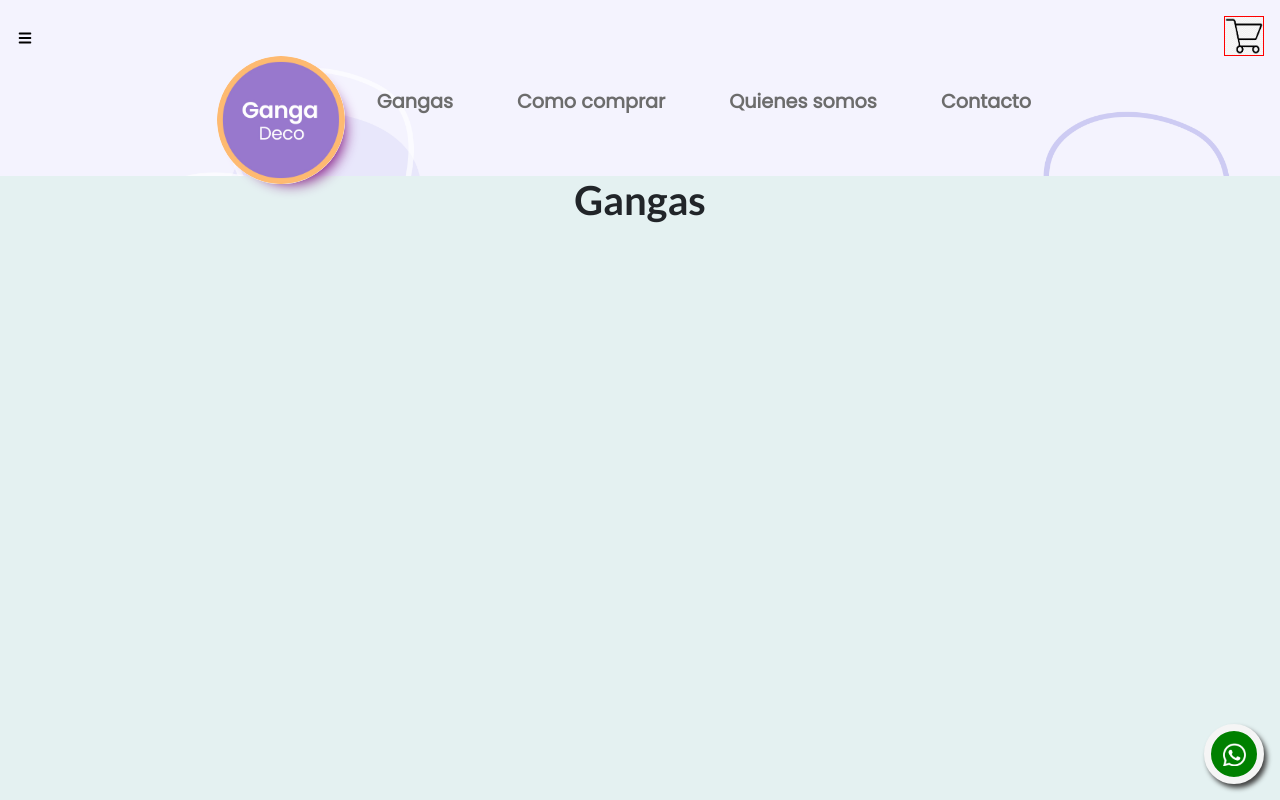
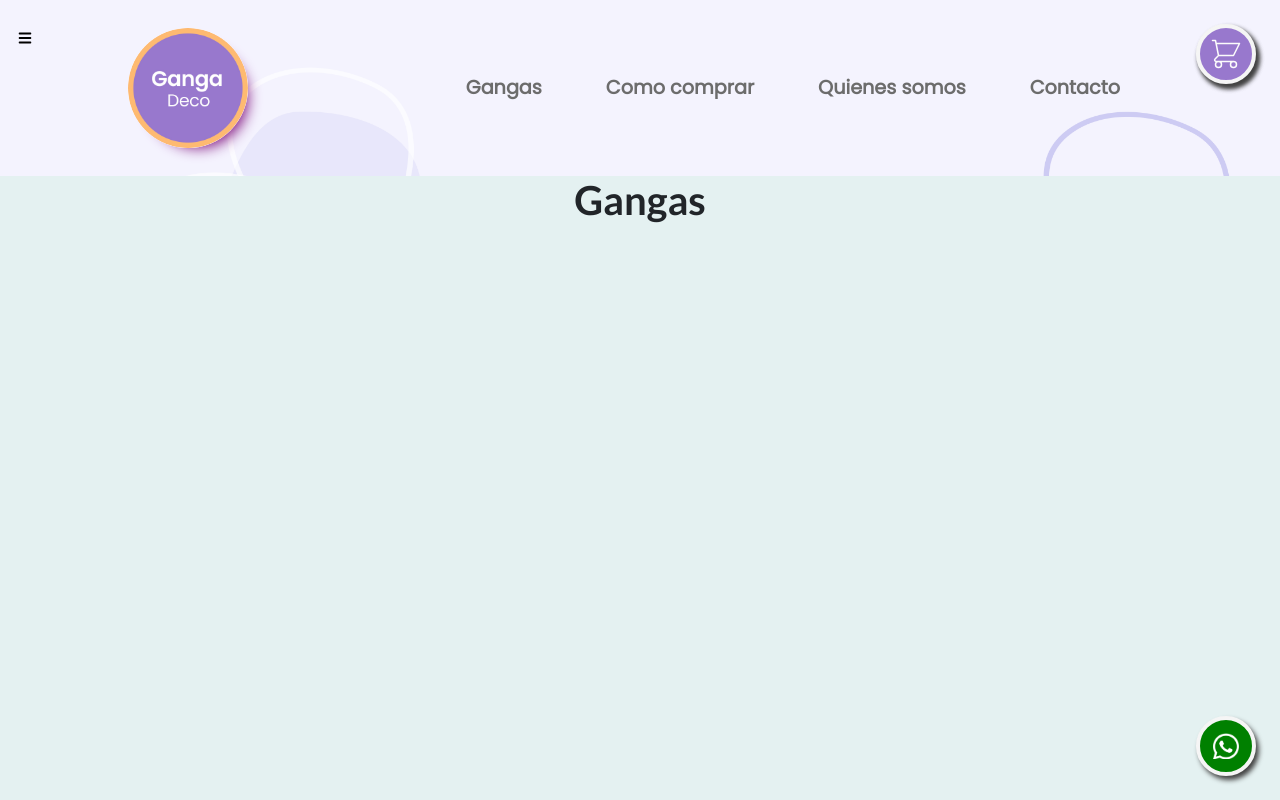
Before and after one commit to ignacioHourquescos/gangaDecoNext, a Next.js app: page /gangas in a window 1280 px wide. Shown: the top 800 px of the page. Built offline with nearby package versions, Linux system fonts and the light colour scheme.

Commit message:
estilos carrito

```diff
--- a/components/Cart/Cart.js
+++ b/components/Cart/Cart.js
@@ -2,6 +2,8 @@ import classes from './Cart.module.scss';
 import {useState,useRef, useEffect} from 'react'
 import useAppContext from '../../context/AppContext';
 import Checkout from '../Checkout/checkout'
+import Backdrop from '../layout/Backdrop'
+import Button from '../UI/Button'
 
 const Cart = () => {
     const {order, generateOrder, cart, user, handleUserData} =useAppContext();
@@ -19,23 +21,27 @@ const Cart = () => {
     }
 
 
-
-
-
-
     return(<>
-        <div className={classes.icon} onClick={toogleCartHandler}>
-            <img src="/carrito.png" className={classes.icon} alt='mail image'/>
+        <div className={classes.icon} >
+        {/* <div className={classes.icon} onClick={toogleCartHandler}> */}
+            {/* <img src="/carrito.png" className={classes.icon} alt='mail image'/> */}
+            <div className={classes.icon} onClick={toogleCartHandler}>{cartIcon}</div>
         </div>
         {
             cartIsVisible
             ?
+            <>
             <div className={classes.cart_container}>
-                <div className={classes.close} onClick={closeMenu}>X</div>
-                <h1 >Mi pedido</h1>
+                <div className={classes.close} onClick={closeMenu}>{closeIcon}</div>
+                <h1 className={classes.title}>Mi pedido</h1>
                 <ul>
-                {cart.map(product=><li key={product.id}>{product.quantity} x {product.desc}</li>)}
-
+                {
+                    cart.length==0
+                    ?
+                    <h3>no tiene productos seleccionados</h3>
+                    :
+                    cart.map(product=><li key={product.id}>{product.quantity} x {product.desc}</li>)
+                }
                 </ul>
 
                 {/* <input type="text" placeholder={"Nombre"} ref={nameRef}></input> */}
@@ -49,11 +55,13 @@ const Cart = () => {
                     ""
                 } */}
 
-                <button>
+                <Button>
                     <Checkout number="5411 65106333" message={"hello "} name={""}/>
-                </button>
+                </Button>
 
             </div>
+            <Backdrop click={closeMenu}/>
+            </>
             :
             ""
         }
@@ -61,3 +69,17 @@ const Cart = () => {
 }
 
 export default Cart
+
+
+
+
+const closeIcon=
+<svg xmlns="http://www.w3.org/2000/svg" className="h-6 w-6" fill="none" viewBox="0 0 24 24" stroke="currentColor">
+  <path strokeLinecap="round" strokeLinejoin="round" strokeWidth={1} d="M10 14l2-2m0 0l2-2m-2 2l-2-2m2 2l2 2m7-2a9 9 0 11-18 0 9 9 0 0118 0z" />
+</svg>
+
+
+const cartIcon =
+<svg xmlns="http://www.w3.org/2000/svg" className="h-6 w-6" fill="none" viewBox="0 0 24 24" stroke="currentColor">
+  <path strokeLinecap="round" strokeLinejoin="round" strokeWidth={1} d="M3 3h2l.4 2M7 13h10l4-8H5.4M7 13L5.4 5M7 13l-2.293 2.293c-.63.63-.184 1.707.707 1.707H17m0 0a2 2 0 100 4 2 2 0 000-4zm-8 2a2 2 0 11-4 0 2 2 0 014 0z" />
+</svg>
--- a/components/Cart/Cart.module.scss
+++ b/components/Cart/Cart.module.scss
@@ -1,14 +1,25 @@
+
+@import "../../styles/constants.scss";
+
 .icon{
     position:fixed;
-    right:1rem;
-    top:1rem;
-    height:40px;
-    width:40px;
-    border:1px solid red;
+    right:1.5rem;
+    top:1.5rem;
+    width:60px;
+    height:60px;
+    color:rgb(252, 252, 252);
+    background-color:$violet;
+    border-radius: 200px;
+    padding:0.5rem;
+    -webkit-box-shadow: 3px 4px 5px 0px rgb(41, 41, 41);
+    -moz-box-shadow: 3px 4px 5px 0px rgb(56, 56, 56);
+    box-shadow: 3px 4px 5px 0px rgb(67, 67, 67);
+    border:4px solid whitesmoke;
 }
 
+
 .cart_container{
-    background-color: rgb(240, 217, 116);
+    background-color: rgb(238, 238, 238);
     position:fixed;
     right:0;
     top:0;
@@ -16,11 +27,28 @@
     width:80%;
     max-width:380px;
     z-index:200;
-    padding:0.5rem;
+    padding:1rem;
+    padding-top:3rem;
+
+
+
+    .close{
+        position:absolute;
+        top:1rem;
+        right: 1rem;
+        font-size:2rem;
+        color:rgb(119, 119, 119);
+        font-family: $font1;
+        border-radius:200px;
+        width:3rem;
+        height:3rem;
+    }
+
+    .title{
+        font-family: $font1;
+        font-size:2rem;
+
+    }
+
+
 }
-
-.close{
-    position:absolute;
-    top:0.5rem;
-    right: 0.5rem;
-}
--- a/components/Header/Header.js
+++ b/components/Header/Header.js
@@ -8,12 +8,13 @@ const Header = () =>{
     return(
         <div className={classes.container}>
             <div className={classes.header_main}>
-            <Link  href="/"><img  className={classes.image} src="/Group1.png" alt="Logo Ganga Deco" /></Link>
+                    <Link  href="/"><img  className={classes.image} src="/Group1.png" alt="Logo Ganga Deco" /></Link>
+                   <div>
                     <Link  href="/gangas"><a className={classes.header_links}>Gangas</a></Link>
                     <Link  href="/comoComprar"><a className={classes.header_links}>Como comprar</a></Link>
-
                     <Link  href="/quienesSomos"><a className={classes.header_links}>Quienes somos</a></Link>
                     <Link  href="/Contacto"><a className={classes.header_links}>Contacto</a></Link>
+                    </div>
             </div>
             <div className={classes.header_svg}>
 {/*
--- a/components/Header/Header.module.scss
+++ b/components/Header/Header.module.scss
@@ -7,11 +7,11 @@
     height:22vh;
     width:100%;
     display:flex;
-    justify-content:center;
+    justify-content:space-between;
     justify-items: center;
-    padding:0 2rem;
-    padding-top:7vh;
-    align-items:flex-start;
+    padding:0 10vw;
+
+    align-items:center;
     align-content:center;
     z-index:2000;
 
@@ -27,10 +27,8 @@
 }
 
 .image{
-    width:8rem;
-    height:8rem;
-
-
+    width:15vh;
+    height:15vh;
     -webkit-box-shadow: 10px 10px 14px -10px rgba(130,23,130,1);
     -moz-box-shadow: 10px 10px 14px -10px rgba(130,23,130,1);
     box-shadow: 10px 10px 14px -10px rgba(130,23,130,1);
@@ -49,7 +47,7 @@
 }
 .header_links{
     font-family:$font1;
-    padding-top:4vh;
+    // padding-top:7vh;
     font-weight: 700;
     font-size:1.2rem;
     margin:0 2rem ;
--- /dev/null
+++ b/components/UI/Button.js
@@ -0,0 +1,21 @@
+import Link from 'next/link';
+
+import classes from './Button.module.scss';
+
+function Button(props) {
+  if (props.link) {
+    return (
+      <Link href={props.link}>
+        <a className={classes.btn}>{props.children}</a>
+      </Link>
+    );
+  }
+
+  return (
+    <button className={classes.btn} onClick={props.onClick}>
+      {props.children}
+    </button>
+  );
+}
+
+export default Button;
--- /dev/null
+++ b/components/UI/Button.module.scss
@@ -0,0 +1,28 @@
+
+@import "../../styles/constants.scss";
+
+
+
+.btn {
+    text-decoration: none;
+    cursor: pointer;
+    font: inherit;
+    background-color: $violet;
+    font-family:$font1;
+    font-size: 1rem;
+    border-radius: 6px;
+    color: #FAFAFA;
+    padding: 0.5rem 1.5rem;
+    text-align: center;
+    box-shadow: 0 1px 6px rgba(0, 0, 0, 0.2);
+    -webkit-box-shadow: 3px 4px 5px 0px rgba(214,206,214,1);
+    -moz-box-shadow: 3px 4px 5px 0px rgba(214,206,214,1);
+    box-shadow: 3px 4px 5px 0px rgba(214,206,214,1);
+  }
+
+  .btn:hover,
+  .btn:active {
+    background-color: $orange;
+    color: #FAFAFA;
+
+  }
--- a/components/layout/SideBar.module.scss
+++ b/components/layout/SideBar.module.scss
@@ -62,7 +62,4 @@
     transform:translateX(-100%);
     transition: transform 0.3s;
 
-
-
-
 }
--- a/components/product/ProductList.js
+++ b/components/product/ProductList.js
@@ -5,6 +5,7 @@ import {useEffect, useState} from 'react';
 import Loader from '../UI/Loader.js'
 import {getProducts} from '../../backend/Sheets';
 import useAppContext from '../../context/AppContext';
+import Button from '../UI/Button';
 
 export default function ProductList (props) {
     const { cart } = useAppContext();
@@ -38,7 +39,11 @@ export default function ProductList (props) {
 
         <div className={styles.product_list}>
              {loading ? <Loader /> : <ProductItem className={styles.list} products={products} loading={loading} />}
+             <div style={{paddingTop:"4rem"}}>
+             <Button link="/comoOCmprar"> ver mas productos</Button>
+             </div>
         </div>
+
         </>
     )
 }
--- a/components/wpp/wpp.module.scss
+++ b/components/wpp/wpp.module.scss
@@ -3,8 +3,8 @@
     height:60px;
     background-color: green;
     position: fixed;
-    right:1rem;
-    bottom:1rem;
+    right:1.5rem;
+    bottom:1.5rem;
     border-radius:200px;
     display:flex;
     justify-content: center;
@@ -13,5 +13,5 @@
     -webkit-box-shadow: 3px 4px 5px 0px rgb(41, 41, 41);
     -moz-box-shadow: 3px 4px 5px 0px rgb(56, 56, 56);
     box-shadow: 3px 4px 5px 0px rgb(67, 67, 67);
-    border:7px solid whitesmoke;
+    border:4px solid whitesmoke;
 }
```
